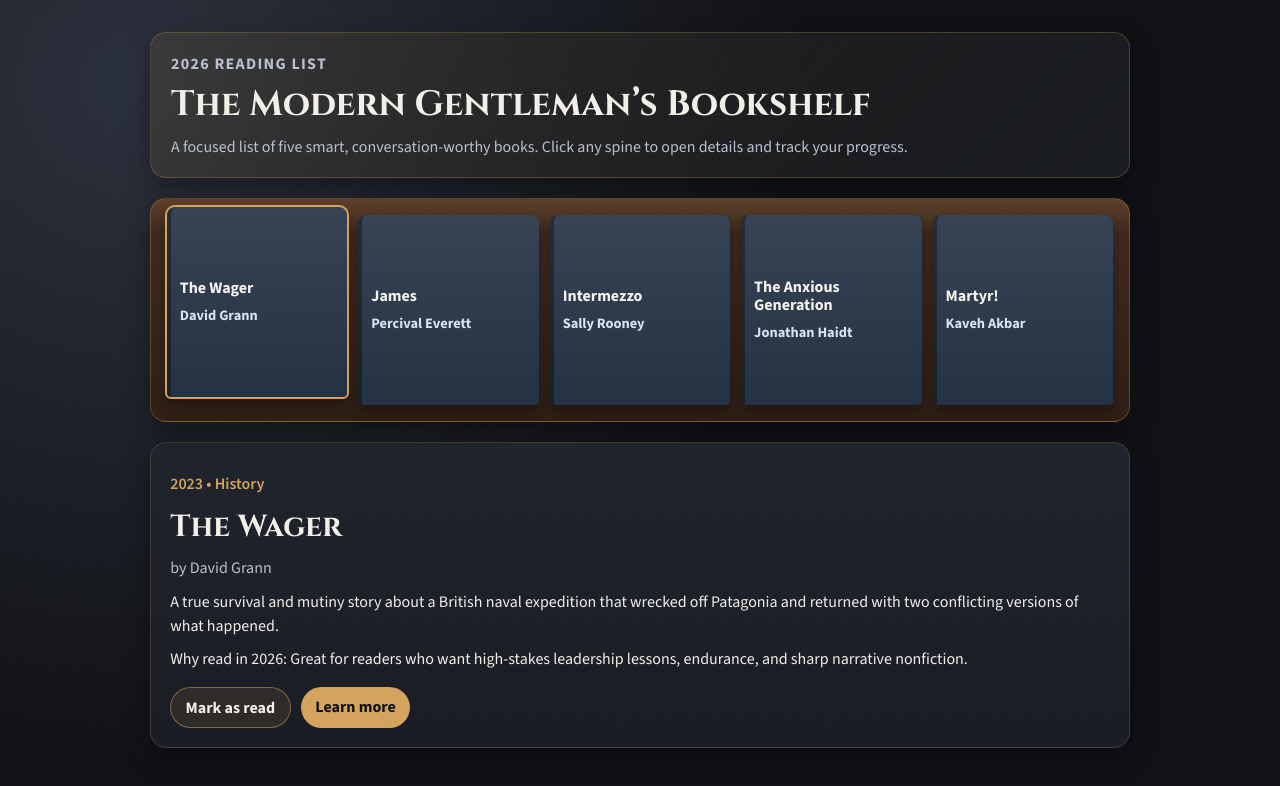
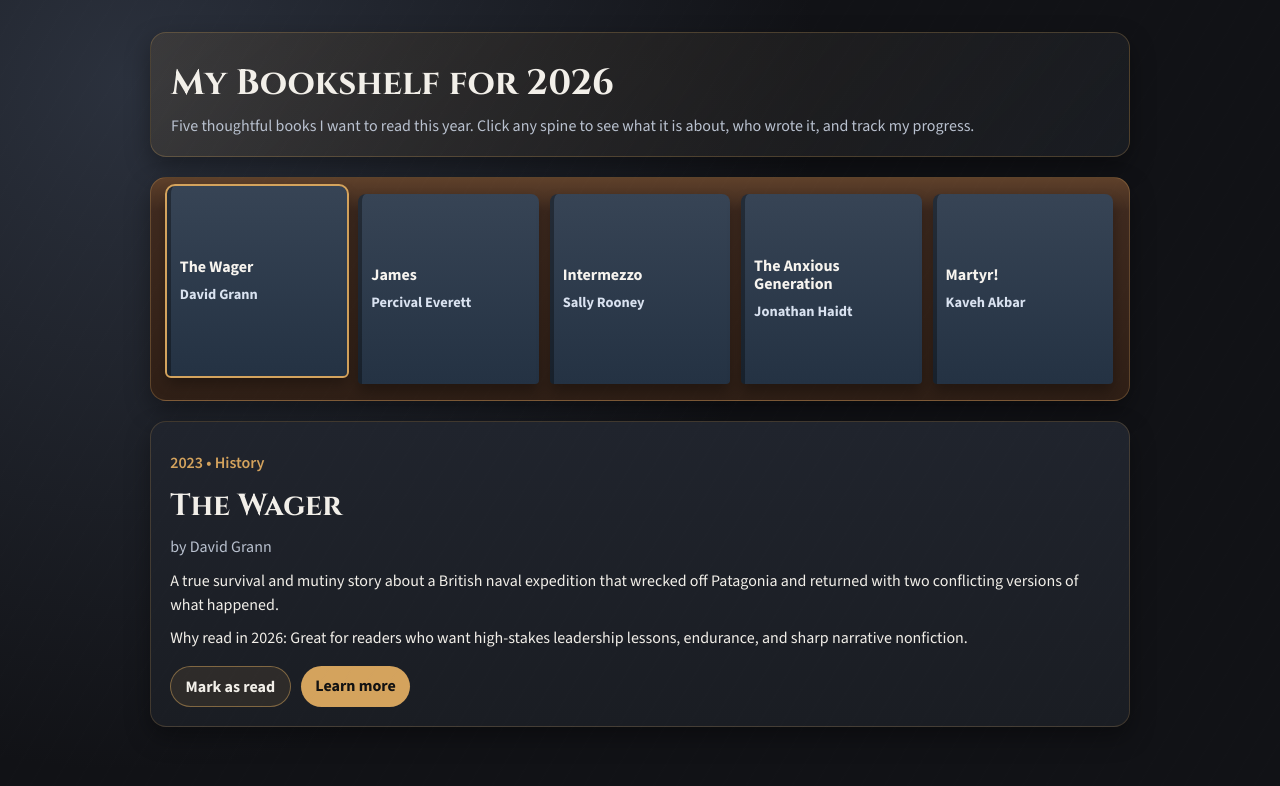
Before and after one commit to michellehokeness/books2026, a plain HTML site: page index.html in a window 1280 px wide. Drawn offline with nearby package versions, Linux system fonts and the light colour scheme.

Commit message:
Update bookshelf header and subtitle copy

```diff
--- a/index.html
+++ b/index.html
@@ -16,11 +16,10 @@
     <div class="texture" aria-hidden="true"></div>
     <main class="layout">
       <header class="hero">
-        <p class="kicker">2026 Reading List</p>
-        <h1>The Modern Gentleman&rsquo;s Bookshelf</h1>
+        <h1>My Bookshelf for 2026</h1>
         <p>
-          A focused list of five smart, conversation-worthy books. Click any spine to
-          open details and track your progress.
+          Five thoughtful books I want to read this year. Click any spine to see what
+          it is about, who wrote it, and track my progress.
         </p>
       </header>
 
```
